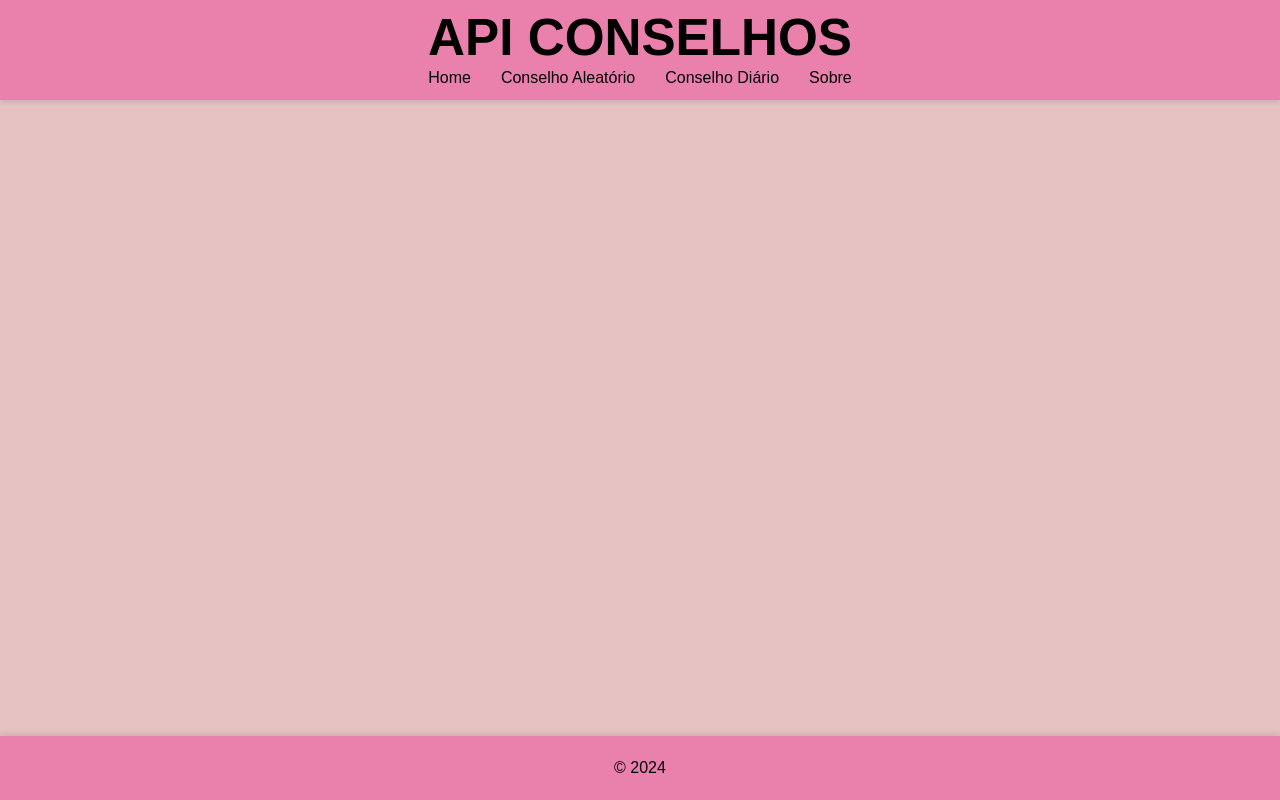
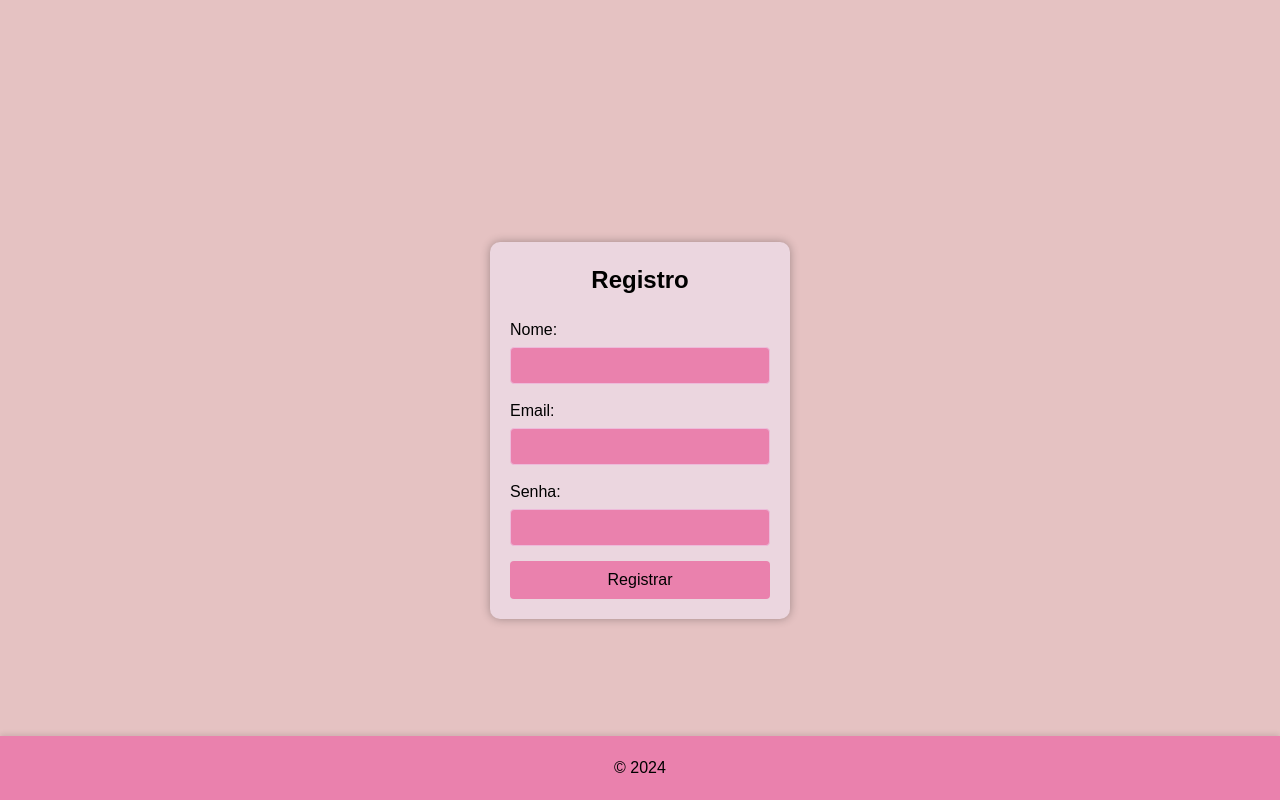
Before and after one commit to akarolhc/front-api, a React (Vite) app in the folder frontend/: page /register in a window 1280 px wide. Built offline with nearby package versions, Linux system fonts and the light colour scheme.

Commit message:
feat: adicionada tela de registro

```diff
--- a/frontend/src/App.jsx
+++ b/frontend/src/App.jsx
@@ -8,17 +8,19 @@ import ConselhosDiarioApi from "./pages/ConselhoDiarioApi";
 import { AuthProvider } from "./auth/Context";
 import PrivateRoute from "./routes/PrivateRoute";
 import Api from "./pages/Api";
+import Register from "./pages/Register"; // Importando a página de registro
 
 function App() {
   const location = useLocation();
 
   return (
     <AuthProvider>
-      {location.pathname !== '/login' && <Header />}
+      {location.pathname !== '/login' && location.pathname !== '/register' && <Header />}
 
       <div className='content'>
         <Routes>
           <Route path='/login' element={<Login />} />
+          <Route path='/register' element={<Register />} /> {/* Rota para a página de registro */}
           <Route path='/' element={<Home />} />
 
           <Route element={<PrivateRoute />}>
--- a/frontend/src/pages/Login/index.jsx
+++ b/frontend/src/pages/Login/index.jsx
@@ -8,26 +8,30 @@ function Login() {
   const [email, setEmail] = useState('');
   const [password, setPassword] = useState('');
   const navigate = useNavigate();
-  const {login} = useContext(AuthContext)
+  const { login } = useContext(AuthContext);
 
   const handleLogin = async (e) => {
     e.preventDefault();
 
-    try{
-      const response = await loginUser(email, password)
-      if (response.token){
-        login(response.token)
+    try {
+      const response = await loginUser(email, password);
+      if (response.token) {
+        login(response.token);
         navigate('/');
       }
-    } catch(erro) {
-      console.log(erro)
-      return alert(erro.response.data.error)
+    } catch (erro) {
+      console.log(erro);
+      return alert(erro.response.data.error);
     }
+  };
+
+  const handleRegisterRedirect = () => {
+    navigate('/register');  // Redireciona para a página de registro
   };
 
   return (
     <div className="login-container">
-      <form className="login-form">
+      <form className="login-form" onSubmit={handleLogin}>
         <h2>Login</h2>
         <div className="input-group">
           <label>Email:</label>
@@ -47,7 +51,16 @@ function Login() {
             required
           />
         </div>
-        <button type="submit" className="login-button" onClick={handleLogin}>Entrar</button>
+        <div className="button-group">
+          <button type="submit" className="login-button">Entrar</button>
+          <button
+            type="button"
+            className="register-button"
+            onClick={handleRegisterRedirect}
+          >
+            Registrar-se
+          </button>
+        </div>
       </form>
     </div>
   );
--- a/frontend/src/pages/Login/styles.css
+++ b/frontend/src/pages/Login/styles.css
@@ -44,8 +44,13 @@
   border-radius: 4px;
 }
 
-  .login-button {
-    width: 100%;
+.button-group {
+  display: flex;
+  justify-content: space-between;
+}
+
+.login-button, .register-button {
+  width: 48%;
   padding: 10px;
   background-color: #ea81ad;
   color: black;
@@ -55,6 +60,11 @@
   font-size: 16px;
 }
 
-  .login-button:hover {
+.login-button:hover, .register-button:hover {
   background-color: #edbada;
 }
+
+/* Adicionando espaçamento entre os botões */
+.button-group button:not(:last-child) {
+  margin-right: 10px;
+}
--- /dev/null
+++ b/frontend/src/pages/Register/index.jsx
@@ -0,0 +1,52 @@
+import { useState } from 'react';
+import './styles.css';
+
+const Register = () => {
+  const [name, setName] = useState('');
+  const [email, setEmail] = useState('');
+  const [password, setPassword] = useState('');
+
+  const handleRegister = (e) => {
+    e.preventDefault();
+    // Aqui você pode adicionar a lógica para registrar o usuário
+    console.log('Registrando usuário:', { name, email, password });
+  };
+
+  return (
+    <div className="register-container">
+      <form className="register-form" onSubmit={handleRegister}>
+        <h2>Registro</h2>
+        <div className="input-group">
+          <label>Nome:</label>
+          <input
+            type="text"
+            value={name}
+            onChange={(e) => setName(e.target.value)}
+            required
+          />
+        </div>
+        <div className="input-group">
+          <label>Email:</label>
+          <input
+            type="email"
+            value={email}
+            onChange={(e) => setEmail(e.target.value)}
+            required
+          />
+        </div>
+        <div className="input-group">
+          <label>Senha:</label>
+          <input
+            type="password"
+            value={password}
+            onChange={(e) => setPassword(e.target.value)}
+            required
+          />
+        </div>
+        <button type="submit" className="register-button">Registrar</button>
+      </form>
+    </div>
+  );
+};
+
+export default Register;
--- /dev/null
+++ b/frontend/src/pages/Register/styles.css
@@ -0,0 +1,60 @@
+* {
+    margin: 0;
+    padding: 0;
+    box-sizing: border-box;
+}
+
+body {
+    font-family: Arial, sans-serif;
+    background-color: #e5c2c2;
+    height: 100vh;
+    display: flex;
+    justify-content: center;
+    align-items: center;
+    color: black;
+}
+
+.register-container {
+    background-color: #ebd6df;
+    padding: 20px;
+    border-radius: 10px;
+    box-shadow: 0 0 10px rgba(0, 0, 0, 0.3);
+    width: 300px;
+}
+
+.register-form h2 {
+    text-align: center;
+    margin-bottom: 20px;
+}
+
+.input-group {
+    margin-bottom: 15px;
+}
+
+.input-group label {
+    display: block;
+    margin-bottom: 5px;
+}
+
+.input-group input {
+    width: 100%;
+    padding: 10px;
+    border: 1px solid #edbada;
+    background-color: #ea81ad;
+    border-radius: 4px;
+}
+
+.register-button {
+    width: 100%;
+    padding: 10px;
+    background-color: #ea81ad;
+    color: black;
+    border: none;
+    border-radius: 4px;
+    cursor: pointer;
+    font-size: 16px;
+}
+
+.register-button:hover {
+    background-color: #edbada;
+}
```
Lines whose indentation alone changed are shown as unchanged.
